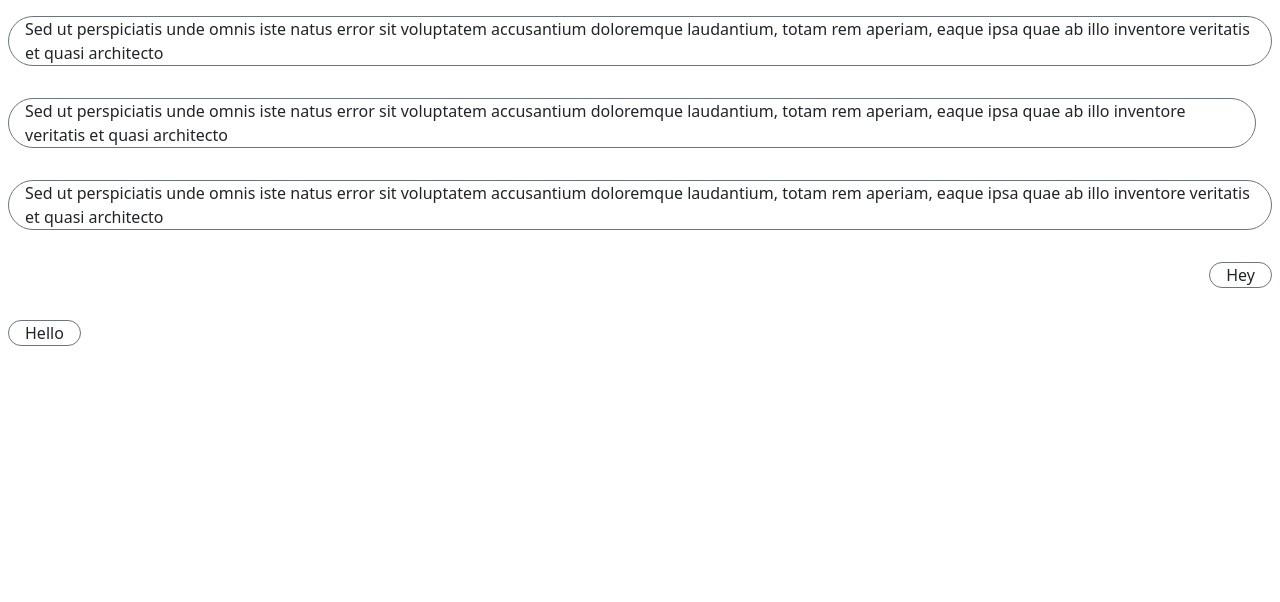
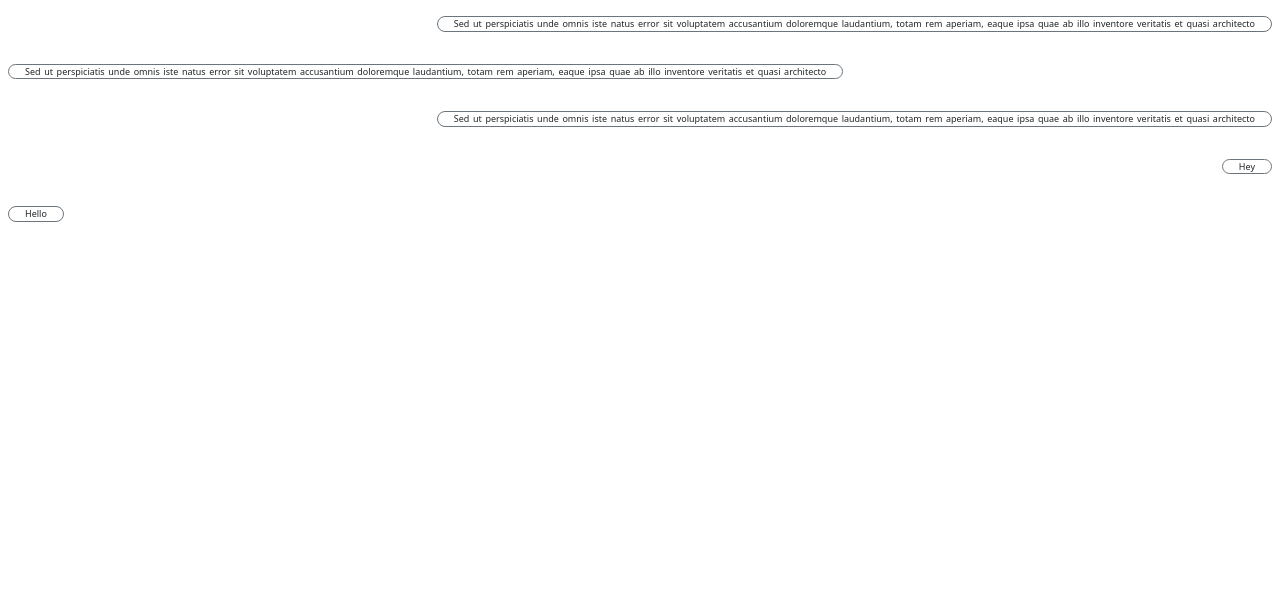
Before and after one commit to DefinitelyNotAnAssassin/flask-chat, a Flask app: page /inbox/Test in a window 1280 px wide. Shown: the top 602 px of the page. Run offline with Flask 2, Linux system fonts and the light colour scheme; a user stored in the database is signed in; data comes from the database, SQL or seed files in the repository.

Commit message:
Add files via upload

```diff
--- a/static/profile.css
+++ b/static/profile.css
@@ -4,3 +4,17 @@
 
 
 }
+
+
+.parent{
+
+
+}
+
+.msg{
+max-width: 70vw;
+font-size: 9px;
+word-spacing: 0.1vw;
+text-align: left;
+max-inline-size: 30-vw;
+}
```
